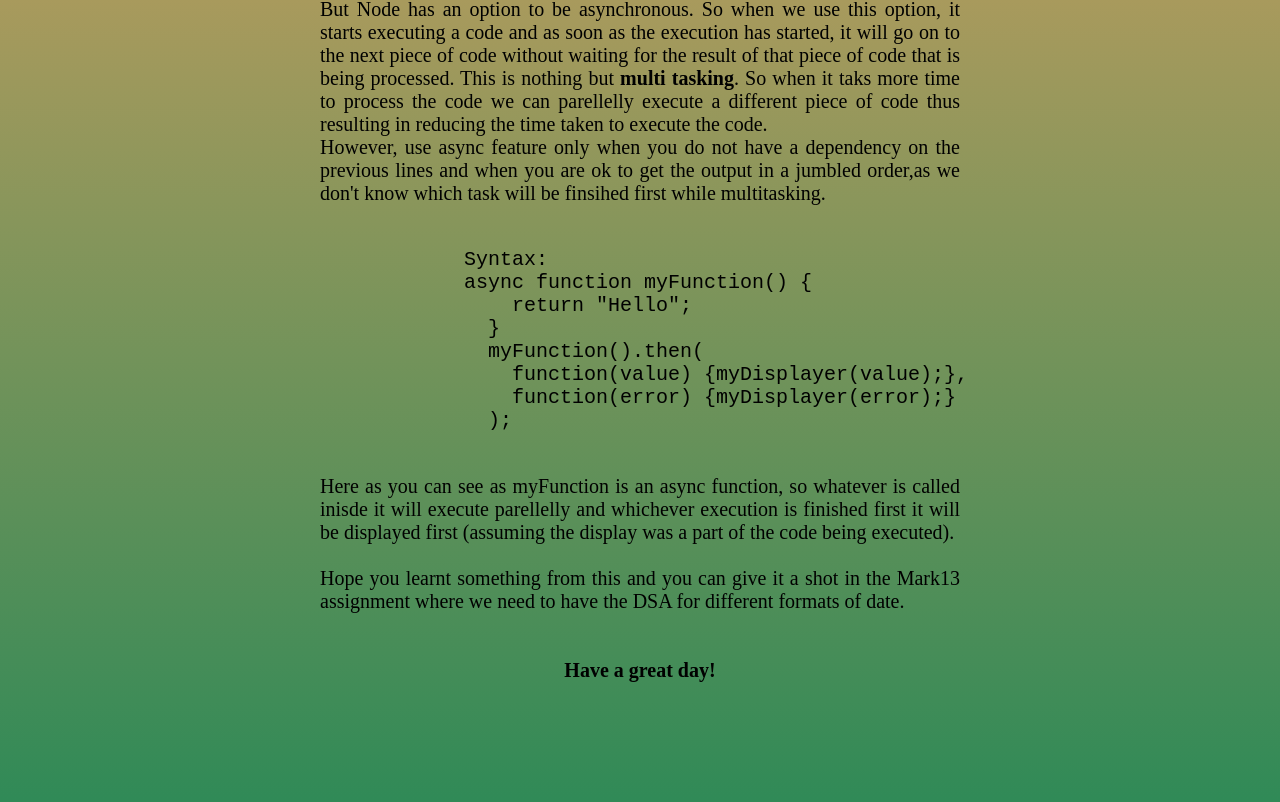
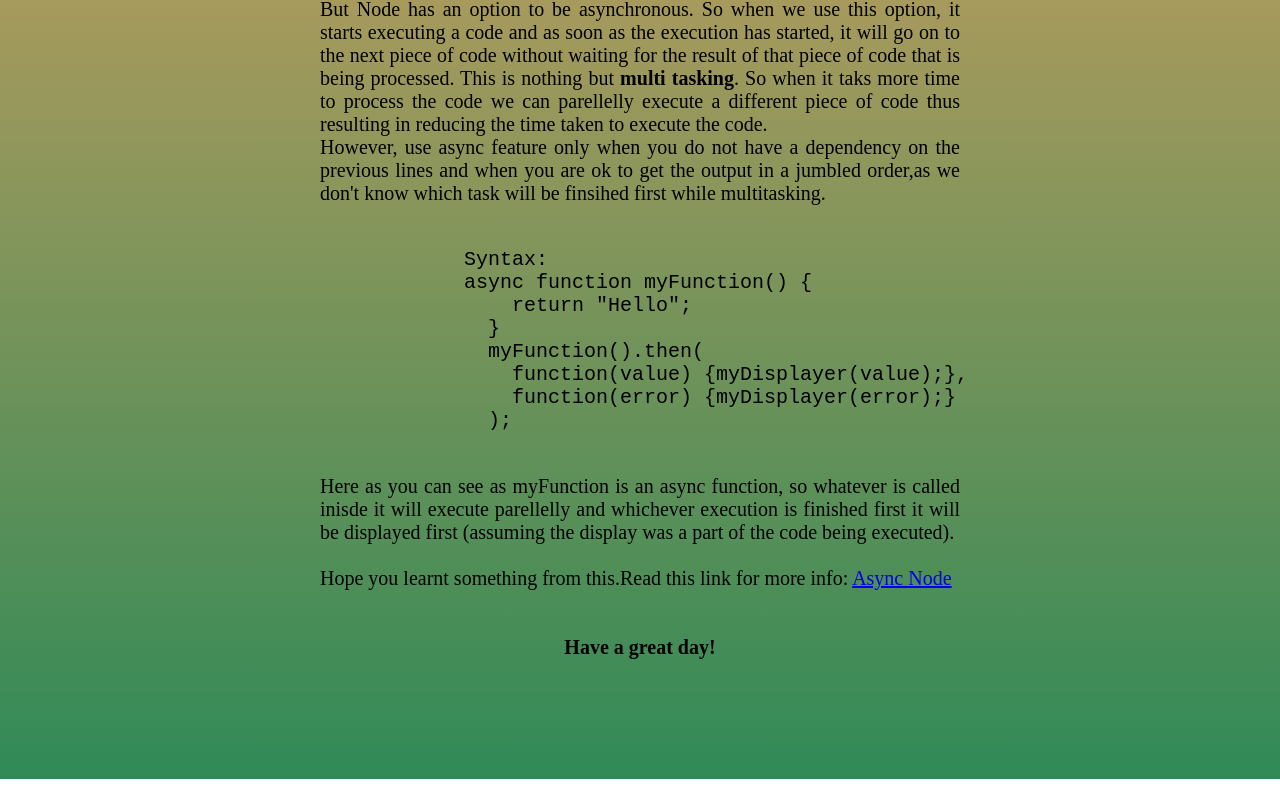
Before and after one commit to Kamesh0603/Blog1, a plain HTML site: page index.html in a window 1280 px wide. Shown: the part 505-1307 px from the top of the page. After the commit the page ends 1284 px from the top, so only its background shows below. Drawn offline with Linux system fonts and the light colour scheme.

Commit message:
Adding external link for more info

```diff
--- a/index.html
+++ b/index.html
@@ -19,7 +19,7 @@
             console logs or responses from servers anymore. But why use Node when the browser already exists?
             Here's why..
             <br><br>
-            Node by default works in a synchronous manner using a single thread. That means like JS, Python,
+            Node by default works in a synchronous manner using a single thread. That means like Python,
             Java and so on it takes a command or a piece of code, processess it and then goes to the next line.
             Meaning it can handle only one task(piece of code) at a time. We are also used to this as we write
             our code from top to bottom as that is the order of execution followed. <br>
@@ -47,8 +47,8 @@
             execute parellelly and whichever execution is finished first it will be displayed first (assuming
             the display was a part of the code being executed).
             <br><br>
-            Hope you learnt something from this and you can give it a shot in the Mark13 assignment
-            where we need to have the DSA for different formats of date.
+            Hope you learnt something from this.Read this link for more info:
+            <a href="https://codeforgeek.com/asynchronous-programming-in-node-js/" target="_blank">Async Node</a>
             <br><br><br>
             <div style="text-align:center ;"><b>Have a great day!</b></div>
         </div>
```
